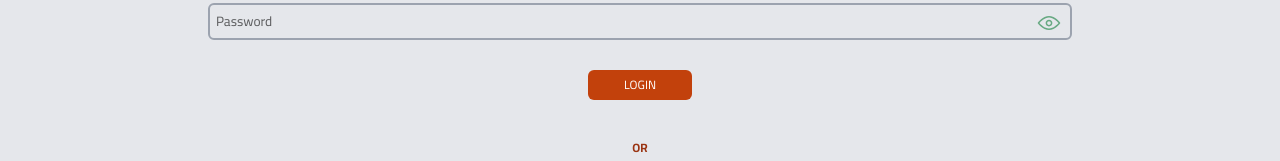
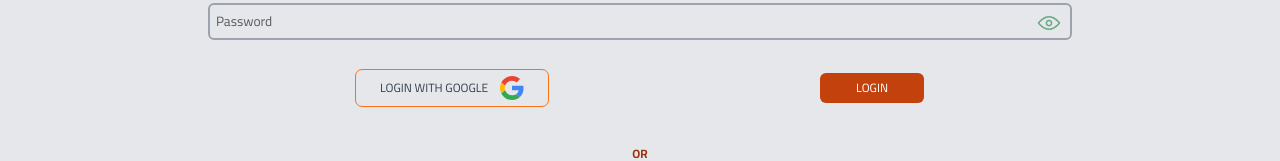
Before and after one commit to MHMDHIDR/cst3990-restaurant, a Next.js app: page /auth/login in a window 1280 px wide. Shown: the part 1053-1214 px from the top of the page. Built offline with nearby package versions, Linux system fonts and the light colour scheme; no server answers; the database is empty.

Commit message:
Fix user name display and add Google login option

```diff
--- a/components/Nav.tsx
+++ b/components/Nav.tsx
@@ -145,7 +145,9 @@ const Nav = () => {
             <li className='flex gap-3'>
               {user ? (
                 <NavMenu
-                  label={`Welcome Back ${!user ? USER.userFullName : user.userFullName}`}
+                  label={`Welcome Back ${
+                    !user ? USER.userFullName : user.userFullName ?? user.name
+                  }`}
                   isOptions={false}
                   src={user?.image ?? '/assets/img/icons/mobile/apple-icon-180.png'}
                 >
--- a/constants/index.ts
+++ b/constants/index.ts
@@ -43,7 +43,7 @@ const url = {
 
 export const APP_URL =
   process.env.NODE_ENV === 'development'
-    ? `https://${origin?.includes(url.dev) ? url.dev : url.local}:3000`
+    ? `http://${origin?.includes(url.dev) ? url.dev : url.local}:3000`
     : process.env.NEXT_PUBLIC_APP_PUBLIC_URL
 
 export const API_URL = APP_URL + '/api'
--- a/hooks/useAuth.ts
+++ b/hooks/useAuth.ts
@@ -1,6 +1,5 @@
 import { useState, useEffect } from 'react'
 import { getSession, useSession } from 'next-auth/react'
-import { stringJson } from 'functions/jsonTools'
 import { LoggedInUserProps, UserProps } from '@types'
 
 /**
@@ -26,7 +25,10 @@ const useAuth = () => {
         setLoading(false)
       }
 
-      if (['admin', 'cashier', 'user'].includes(user?.userAccountType!)) {
+      if (
+        ['admin', 'cashier', 'user'].includes(user?.userAccountType!) ||
+        session?.token!?.user.name
+      ) {
         setIsAuth(true)
         setUserType(user.userAccountType!)
         setUserStatus(user.userAccountStatus!)
--- a/next.config.js
+++ b/next.config.js
@@ -13,6 +13,10 @@ const nextConfig = {
         protocol: 'https',
         hostname: 'source.unsplash.com',
         pathname: '/random'
+      },
+      {
+        protocol: 'https',
+        hostname: 'lh3.googleusercontent.com'
       }
     ]
   }
--- a/package.json
+++ b/package.json
@@ -5,7 +5,7 @@
   "description": "NextJS Restaurant to find and order delicious foods, drinks, and sweets.",
   "private": true,
   "scripts": {
-    "dev": "next --experimental-https",
+    "dev": "next",
     "build": "next build",
     "start": "next start",
     "lint": "next lint"
--- a/pages/api/auth/[...nextauth].ts
+++ b/pages/api/auth/[...nextauth].ts
@@ -1,13 +1,18 @@
+import NextAuth, { AuthOptions, Session, User } from 'next-auth'
+import GoogleProvider from 'next-auth/providers/google'
+import CredentialsProvider from 'next-auth/providers/credentials'
+import axios from 'axios'
 import { API_URL } from '@constants'
-import axios from 'axios'
-import NextAuth, { AuthOptions, Session, User } from 'next-auth'
-import CredentialsProvider from 'next-auth/providers/credentials'
 import type { JWT } from 'next-auth/jwt'
 
-const { NEXTAUTH_SECRET } = process.env
+const { GOOGLE_CLIENT_ID, GOOGLE_CLIENT_SECRET, NEXTAUTH_SECRET } = process.env
 
 export const authOptions: AuthOptions = {
   providers: [
+    GoogleProvider({
+      clientId: GOOGLE_CLIENT_ID!,
+      clientSecret: GOOGLE_CLIENT_SECRET!
+    }),
     CredentialsProvider({
       name: 'Credentials',
       credentials: {
@@ -42,6 +47,19 @@ export const authOptions: AuthOptions = {
         token.user = user
       }
       return Promise.resolve(token)
+    },
+    async signIn({ account, profile }): Promise<string | boolean> {
+      if (!profile?.email) {
+        throw new Error('No email found')
+      }
+
+      if (account?.provider === 'google') {
+        // must return true to allow sign in
+        return true
+      }
+
+      // else must return false to prevent sign in
+      return false
     }
   }
 }
--- a/pages/auth/login.tsx
+++ b/pages/auth/login.tsx
@@ -1,4 +1,5 @@
 import { useState } from 'react'
+import Image from 'next/image'
 import { useRouter } from 'next/router'
 import Link from 'next/link'
 import { getSession, signIn } from 'next-auth/react'
@@ -9,7 +10,7 @@ import Notification from 'components/Notification'
 import { LoadingSpinner, LoadingPage } from 'components/Loading'
 import Layout from 'components/Layout'
 import { EyeIconOpen, EyeIconClose } from 'components/Icons/EyeIcon'
-import { DEFAULT_USER_DATA, USER } from '@constants'
+import { APP_URL, DEFAULT_USER_DATA, USER } from '@constants'
 import { parseJson, stringJson } from 'functions/jsonTools'
 import type { LoggedInUserProps, UserProps } from '@types'
 
@@ -20,7 +21,9 @@ const Login = () => {
   useDocumentTitle('Login')
   const { push, query } = useRouter()
   const { redirect } = query
-  const { loading, userId } = useAuth()
+  const { loading, userId, isAuth } = useAuth()
+
+  console.log(`loading is: ${loading} = isAuth is: ${isAuth}`)
 
   if (USER._id || userId) {
     push('/')
@@ -167,6 +170,21 @@ const Login = () => {
                       'Login'
                     )}
                   </button>
+                  <button
+                    type='button'
+                    className={`w-fit flex items-center gap-4 px-8 py-2 text-gray-700 dark:text-white uppercase rounded-lg outline outline-1 focus:outline-2 outline-orange-500 hover:outline-orange-500 scale-100 transition-all`}
+                    onClick={() => signIn('google', { callbackUrl: APP_URL })}
+                    aria-label='Login With Google'
+                  >
+                    Login With Google
+                    <Image
+                      src={`/assets/img/icons/google.svg`}
+                      className='w-8 h-8'
+                      width='28'
+                      height='28'
+                      alt='Google Login button'
+                    />
+                  </button>
                 </div>
 
                 <strong className='block mx-auto my-8 text-orange-800 dark:text-orange-600 w-fit'>
--- a/types/index.ts
+++ b/types/index.ts
@@ -18,11 +18,14 @@ export type UserProps = {
   userAccountStatus?: 'active' | 'block'
   userResetPasswordToken?: string
   userResetPasswordExpires?: string
-}
+} & Session['user']
 
 export type LoggedInUserProps =
   | (Session & {
       token?: {
+        user: UserProps
+      }
+      session?: {
         user: UserProps
       }
     })
```
Also changed, not shown: public/assets/img/icons/google.svg (added).
